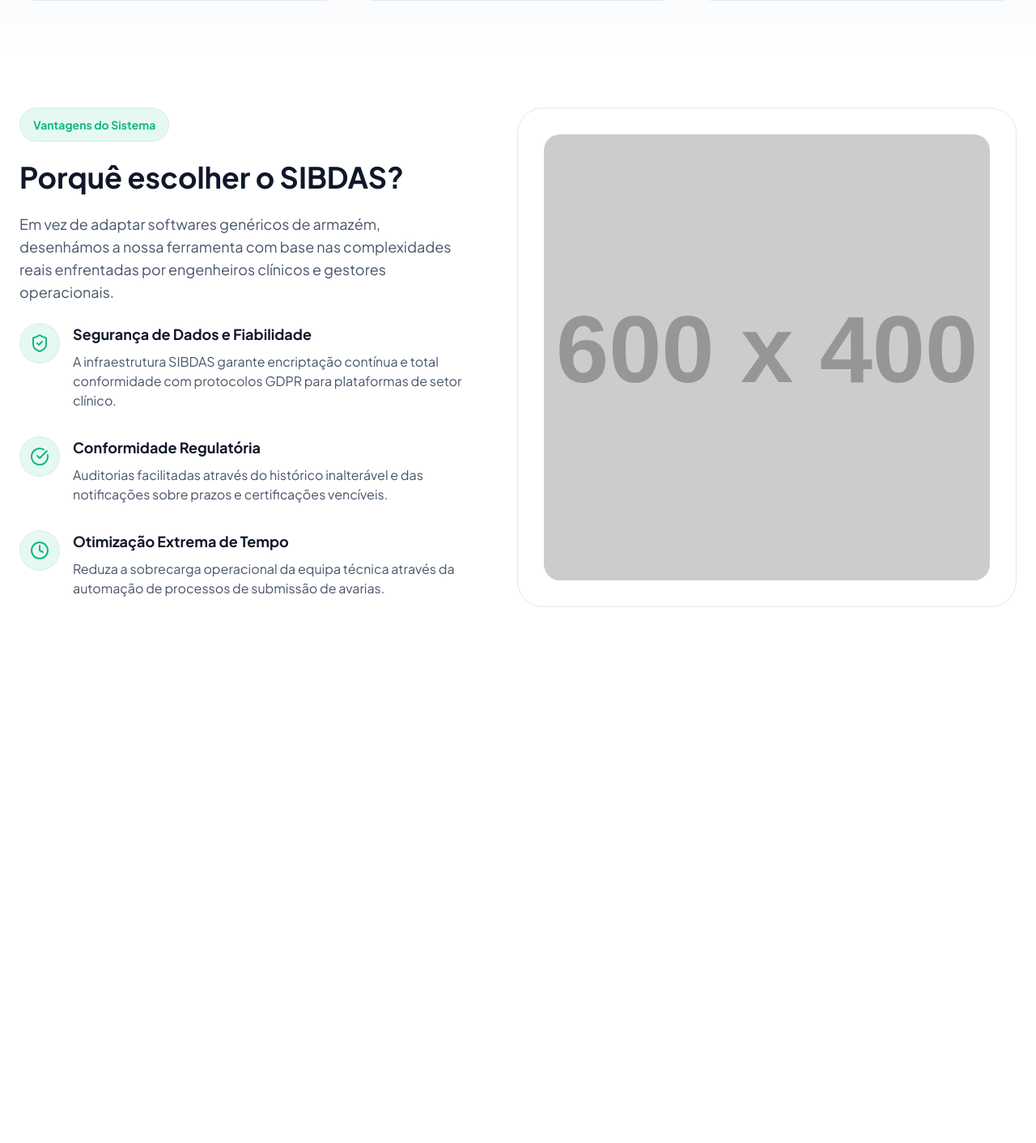
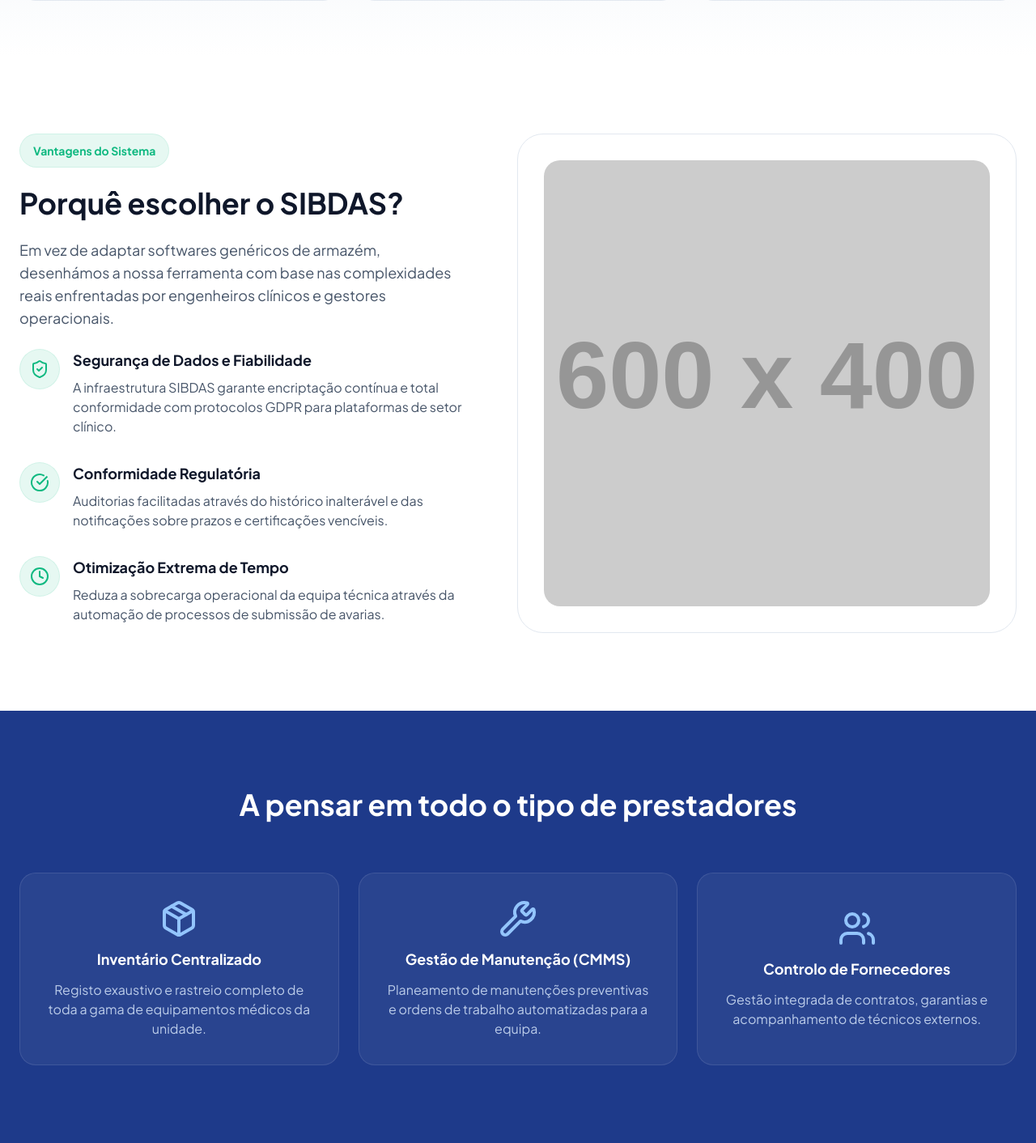
Before and after one commit to helenab12/Projeto-SIBDAS, a PHP site: page /public/index.html in a window 1280 px wide. Shown: the part 1531-2943 px from the top of the page at 81% size. Before the commit the page ends 2281 px from the top, so only its background shows below. Run offline with PHP 8.4, Linux system fonts and the light colour scheme; grey boxes labelled with a size stand in for pictures from a placeholder-image service; some libraries are stand-ins or nearby versions.

Commit message:
Frontend: Secção dos Clientes

```diff
--- a/assets/css/1240961.css
+++ b/assets/css/1240961.css
@@ -19,6 +19,7 @@
     --primary-500: light-dark(#3B82F6, #3B82F6);
     --primary-600: light-dark(#2563EB, #2563EB);
     --primary-700: light-dark(#1D4ED8, #1D4ED8);
+    --primary-900: light-dark(#1E3A8A, #1E3A8A);
 
     /* Surfaces e Backgrounds */
     --app-bg: light-dark(#F1F5F9, #020617);
@@ -30,7 +31,7 @@
     /* Text Colors */
     --text-primary: light-dark(#0F172A, #FFFFFF);
     --text-secondary: light-dark(#475569, #CBD5E1);
-    --text-muted: light-dark(#94A3B8, #94A3B8);
+    --text-muted: light-dark(#BBCCE9, #BBCCE9);
 
     /* Cores Semânticas */
     --success: light-dark(#10B981, #10B981);
@@ -249,6 +250,21 @@ label {
 
     h2 {
         line-height: 26px;
+    }
+}
+
+/* Títulos de Secção */
+.section-title {
+    font-size: 36px;
+    line-height: 40px;
+    font-weight: 700;
+    margin: 0;
+}
+
+@media (max-width: 768px) {
+    .section-title {
+        font-size: 30px;
+        line-height: 36px;
     }
 }
 
@@ -657,12 +673,7 @@ label {
     grid-template-rows: repeat(2, 1fr);
 }
 
-.pa-features .features-section {
-    font-size: 36px;
-    line-height: 40px;
-    font-weight: 700;
-    margin: 0;
-}
+
 
 .pa-features .bento-card svg {
     stroke: var(--primary-600);
@@ -693,9 +704,7 @@ label {
 }
 
 @media (max-width: 768px) {
-    .pa-features .features-section {
-        font-size: 30px;
-    }
+
 
     .pa-features h2 {
         width: 90%;
@@ -708,8 +717,7 @@ label {
 
 /* Vantagens */
 .pa-advantages {
-    padding-top: var(--space-16);
-    padding-bottom: var(--space-16);
+    padding: calc(var(--space-8) * 3) 0
 }
 
 .pa-advantages .pa-page-container>* {
@@ -724,10 +732,7 @@ label {
     border: 1px solid color-mix(in srgb, var(--success) 10%, transparent 0%);
 }
 
-.pa-advantages-title {
-    font-size: 36px;
-    line-height: 40px;
-}
+
 
 .pa-advantage-icon svg {
     background-color: color-mix(in srgb, var(--success) 10%, transparent 0%);
@@ -755,12 +760,49 @@ label {
 }
 
 @media (max-width: 768px) {
-    .pa-advantages-title {
-        font-size: 30px;
-        line-height: 36px;
-    }
-
     .pa-advantages .pa-page-container {
         flex-direction: column;
     }
 }
+
+/* Clientes */
+.pa-clients {
+    background-color: var(--primary-900);
+    padding: calc(var(--space-8) * 3) 0;
+    color: #FFF;
+}
+
+.pa-clients .bento-grid {
+    grid-template-columns: repeat(3, 1fr);
+    grid-template-rows: repeat(1, 1fr);
+}
+
+.pa-clients .bento-card {
+    background-color: color-mix(in srgb, #FFF 5%, transparent);
+    border: 1px solid rgba(255, 255, 255, 0.1);
+}
+
+.pa-clients .bento-card svg {
+    background-color: transparent;
+    stroke: #93C5FD;
+}
+
+
+@media (max-width: 1024px) and (min-width: 769px) {
+    .pa-clients .bento-grid {
+        grid-template-columns: repeat(2, 1fr);
+    }
+
+    /* ultimo card centrado na linha */
+    .pa-clients .bento-card:last-child:nth-child(odd) {
+        grid-column: 1 / -1;
+        max-width: calc(50% - var(--space-3));
+        justify-self: center;
+    }
+}
+
+@media (max-width: 768px) {
+    .pa-clients .bento-grid {
+        grid-template-columns: repeat(1, 1fr);
+    }
+}
--- a/public/index.html
+++ b/public/index.html
@@ -151,7 +151,7 @@
             <div class="pa-page-container d-flex flex-column align-items-center text-center">
                 <div class="d-flex flex-column gap-16 align-items-center">
                     <div class="gap-4 d-flex flex-column align-items-center text-center">
-                        <h1 class="features-section">
+                        <h1 class="section-title">
                             Tudo o que o seu hospital precisa
                         </h1>
                         <h2 class="text-secondary fw-400">
@@ -270,7 +270,7 @@
                         <svg width="0" height="24"></svg>
                         Vantagens do Sistema
                     </p>
-                    <h1 class="pa-advantages-title fw-700 text-start">Porquê escolher o SIBDAS?</h1>
+                    <h1 class="section-title fw-700 text-start">Porquê escolher o SIBDAS?</h1>
                     <h2 class="text-secondary fw-400 text-start">
                         Em vez de adaptar softwares genéricos de armazém, desenhámos a
                         nossa ferramenta com base nas complexidades reais enfrentadas
@@ -341,7 +341,59 @@
 
         <!-- Clientes -->
         <section class="pa-clients" id="pa-clients">
-
+            <div class="pa-page-container d-flex flex-column align-items-center">
+                <div class="d-flex flex-column gap-16 align-items-center">
+                    <h1 class="section-title text-center">A pensar em todo o tipo de prestadores</h1>
+                    <div class="bento-grid">
+                        <div class="bento-card bento-card-clients align-items-center justify-content-center gap-3">
+                            <svg xmlns="http://www.w3.org/2000/svg" width="48" height="48" viewBox="0 0 24 24"
+                                fill="none" stroke="currentColor" stroke-width="2" stroke-linecap="round"
+                                stroke-linejoin="round" class="lucide lucide-package-icon lucide-package">
+                                <path
+                                    d="M11 21.73a2 2 0 0 0 2 0l7-4A2 2 0 0 0 21 16V8a2 2 0 0 0-1-1.73l-7-4a2 2 0 0 0-2 0l-7 4A2 2 0 0 0 3 8v8a2 2 0 0 0 1 1.73z" />
+                                <path d="M12 22V12" />
+                                <polyline points="3.29 7 12 12 20.71 7" />
+                                <path d="m7.5 4.27 9 5.15" />
+                            </svg>
+                            <h2 class="text-center">Inventário Centralizado</h2>
+                            <h3 class="fw-400 text-center text-muted">
+                                Registo exaustivo e rastreio completo de
+                                toda a gama de equipamentos médicos
+                                da unidade.
+                            </h3>
+                        </div>
+                        <div class="bento-card bento-card-clients align-items-center justify-content-center gap-3">
+                            <svg xmlns="http://www.w3.org/2000/svg" width="48" height="48" viewBox="0 0 24 24"
+                                fill="none" stroke="currentColor" stroke-width="2" stroke-linecap="round"
+                                stroke-linejoin="round" class="lucide lucide-wrench-icon lucide-wrench">
+                                <path
+                                    d="M14.7 6.3a1 1 0 0 0 0 1.4l1.6 1.6a1 1 0 0 0 1.4 0l3.106-3.105c.32-.322.863-.22.983.218a6 6 0 0 1-8.259 7.057l-7.91 7.91a1 1 0 0 1-2.999-3l7.91-7.91a6 6 0 0 1 7.057-8.259c.438.12.54.662.219.984z" />
+                            </svg>
+                            <h2 class="text-center">Gestão de Manutenção (CMMS)</h2>
+                            <h3 class="fw-400 text-center text-muted">
+                                Planeamento de manutenções preventivas
+                                e ordens de trabalho automatizadas para a
+                                equipa.
+                            </h3>
+                        </div>
+                        <div class="bento-card bento-card-clients align-items-center justify-content-center gap-3">
+                            <svg xmlns="http://www.w3.org/2000/svg" width="48" height="48" viewBox="0 0 24 24"
+                                fill="none" stroke="currentColor" stroke-width="2" stroke-linecap="round"
+                                stroke-linejoin="round" class="lucide lucide-users-icon lucide-users">
+                                <path d="M16 21v-2a4 4 0 0 0-4-4H6a4 4 0 0 0-4 4v2" />
+                                <path d="M16 3.128a4 4 0 0 1 0 7.744" />
+                                <path d="M22 21v-2a4 4 0 0 0-3-3.87" />
+                                <circle cx="9" cy="7" r="4" />
+                            </svg>
+                            <h2 class="text-center">Controlo de Fornecedores</h2>
+                            <h3 class="fw-400 text-center text-muted">
+                                Gestão integrada de contratos, garantias e
+                                acompanhamento de técnicos externos.
+                            </h3>
+                        </div>
+                    </div>
+                </div>
+            </div>
         </section>
 
         <!-- CTA -->
```
